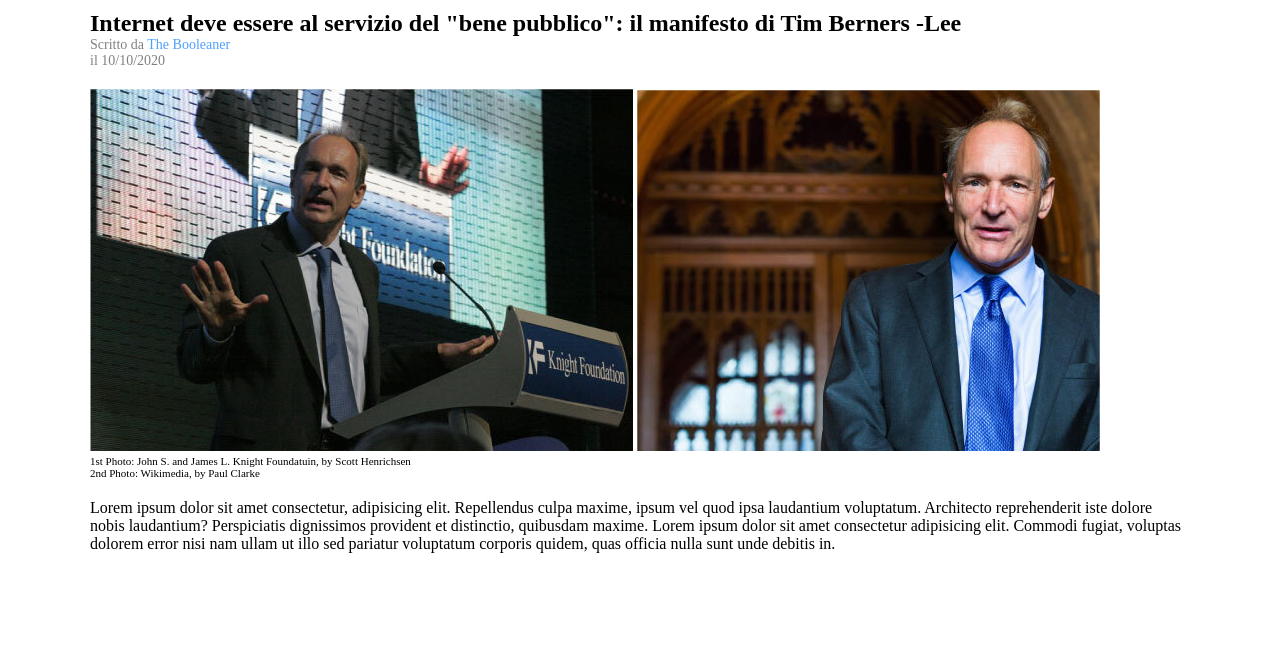
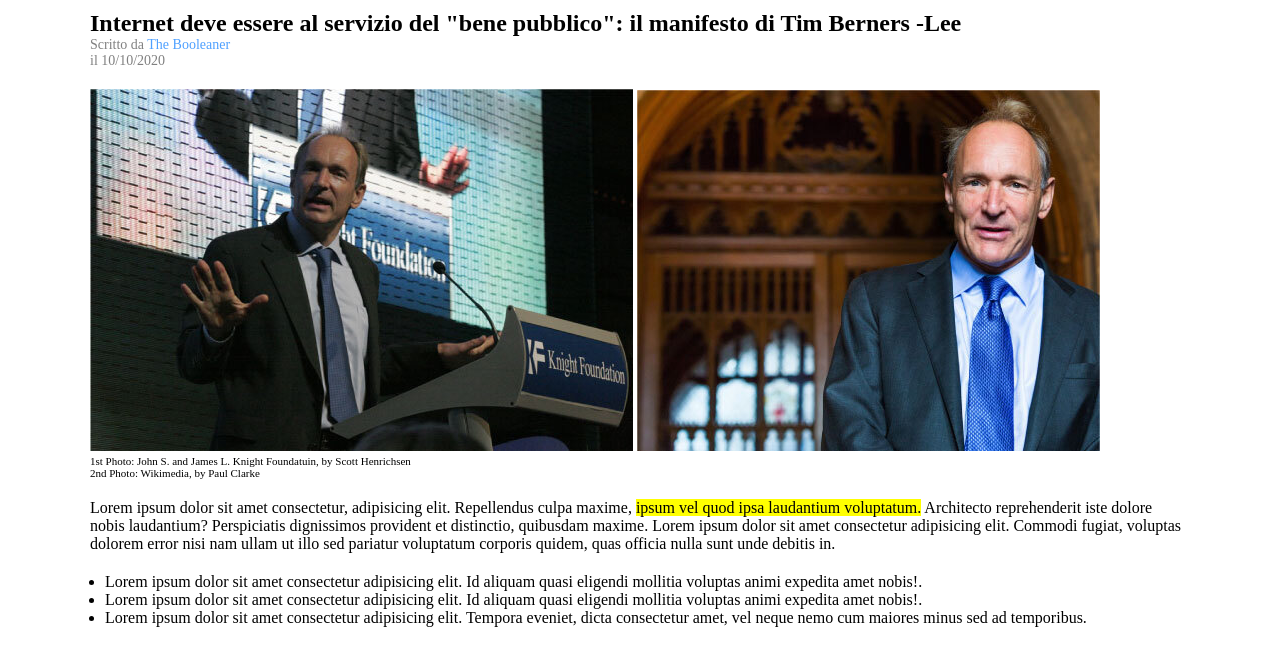
Before and after one commit to parix1999/html-css-booleaner, a plain HTML site: page index.html in a window 1280 px wide. Shown: the part 66-732 px from the top of the page. Drawn offline with Linux system fonts and the light colour scheme.

Commit message:
booleaner-work-5.0

```diff
--- a/css/style.css
+++ b/css/style.css
@@ -35,3 +35,13 @@ h1{
 .immagini p{
     margin-top: 20px;
 }
+.evidenziato{
+   background-color: yellow;
+}
+.lista{
+    text-align: left;
+    margin-top: 20px;
+}
+ul{
+    padding-left:15px;
+}
--- a/index.html
+++ b/index.html
@@ -18,24 +18,35 @@
                 </div>
             </div>
         </div>
+        <div class="contenitore">
             <!-- sezione intestazione con il titolo e sottotitolo  -->
             <section>
-            <div class="contenitore tittle">
+                <div class="tittle">
                     <h1>Internet deve essere al servizio del "bene pubblico": il manifesto di Tim Berners -Lee</h1>
                     <div>Scritto da <span id="subtittle">The Booleaner</span> <br> il 10/10/2020</div>
                 </div>
             </section>
+        </div>
     </header>
     <!-- parte principale della pagina con foto e testo -->
     <main>
+        <div class="contenitore">
             <!-- le due immagini con la loto intestazione sotto e testo del paragrafo, dentro ad il div che li centra  -->
-        <div class="contenitore immagini">
+            <div class="immagini">
                 <img src="./img/tim-1.jpg" alt="Tim prima foto">
                 <img src="./img/tim-2.jpg" alt="Tim seconda foto">
                 <div id="text-space">1st Photo: John S. and James L. Knight Foundatuin, by Scott Henrichsen <br> 2nd Photo: Wikimedia, by Paul Clarke</div>
-            <p>Lorem ipsum dolor sit amet consectetur, adipisicing elit. Repellendus culpa maxime, ipsum vel quod ipsa laudantium voluptatum. Architecto reprehenderit iste dolore nobis laudantium? Perspiciatis dignissimos provident et distinctio, quibusdam maxime. Lorem ipsum dolor sit amet consectetur adipisicing elit. Commodi fugiat, voluptas dolorem error nisi nam ullam ut illo sed pariatur voluptatum corporis quidem, quas officia nulla sunt unde debitis in.</p>
+                <p>Lorem ipsum dolor sit amet consectetur, adipisicing elit. Repellendus culpa maxime, <span class="evidenziato">ipsum vel quod ipsa laudantium voluptatum.</span> Architecto reprehenderit iste dolore nobis laudantium? Perspiciatis dignissimos provident et distinctio, quibusdam maxime. Lorem ipsum dolor sit amet consectetur adipisicing elit. Commodi fugiat, voluptas dolorem error nisi nam ullam ut illo sed pariatur voluptatum corporis quidem, quas officia nulla sunt unde debitis in.</p>
             </div>
-
+            <!-- inizio lista non numerata con il suo div contenitore per poi mettere il margine -->
+            <div class="lista">
+                <ul>
+                    <li>Lorem ipsum dolor sit amet consectetur adipisicing elit. Id aliquam quasi eligendi mollitia voluptas animi expedita amet nobis!.</li>
+                    <li>Lorem ipsum dolor sit amet consectetur adipisicing elit. Id aliquam quasi eligendi mollitia voluptas animi expedita amet nobis!.</li>
+                    <li>Lorem ipsum dolor sit amet consectetur adipisicing elit. Tempora eveniet, dicta consectetur amet, vel neque nemo cum maiores minus sed ad temporibus.</li>
+                </ul>
+            </div>
+        </div>
     </main>
 </body>
 </html>
```
Lines whose indentation alone changed are shown as unchanged.
